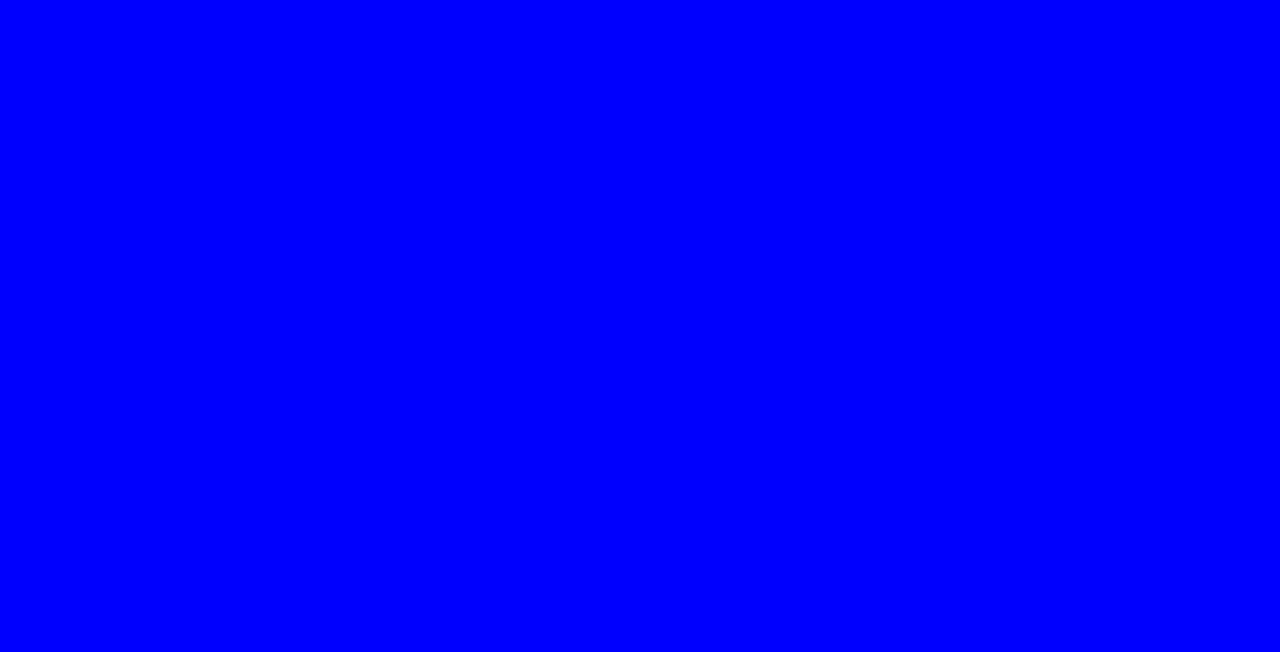
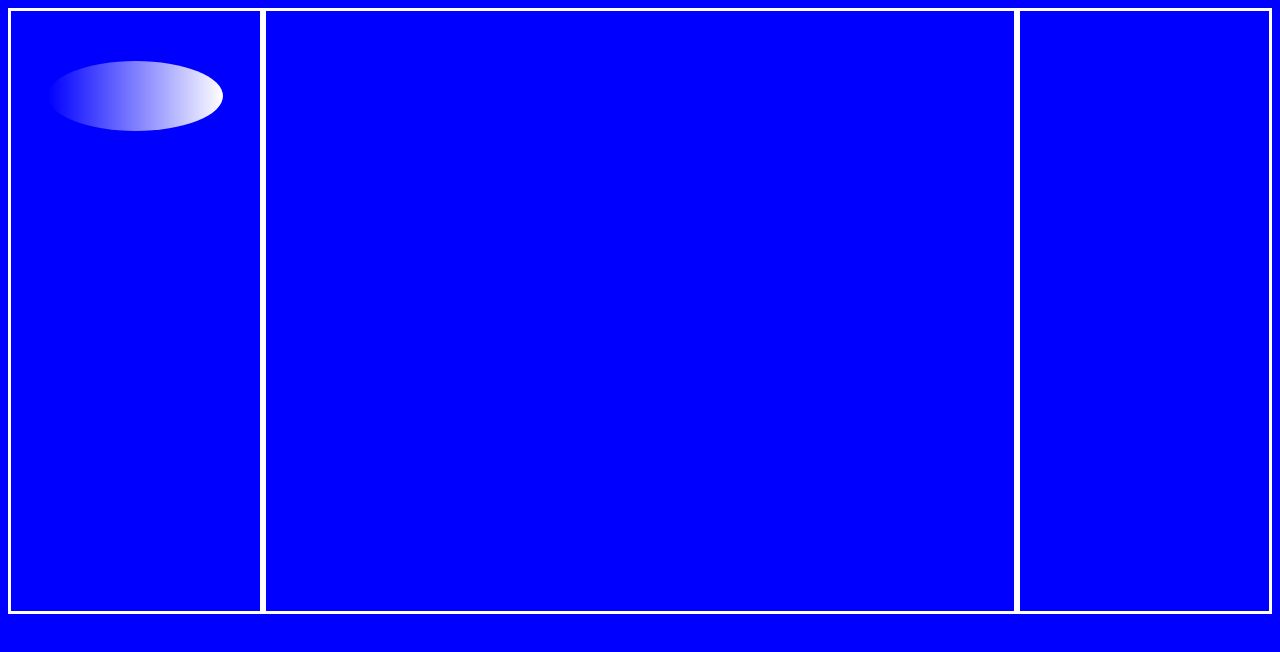
Before and after one commit to canon20paul/Portfolio-setup-and-mobile-version-skeleton, a plain HTML site: page index.html in a window 1280 px wide. Drawn offline with Linux system fonts and the light colour scheme; a web font is replaced by a local one.

Commit message:
IndexPage Pertioning/framing

```diff
--- a/index.css
+++ b/index.css
@@ -3,3 +3,56 @@ body{
 
 
 }
+body{
+    background-color: blue;
+
+
+  }
+  .flame{
+      border:  #fff solid
+  }
+
+  .container{
+    width: 100%;
+    display: flex;
+    flex-flow: column nonwrap;
+  }
+
+
+  .Lcont{
+      width:20%;
+      height:600px;
+      display: flex;
+      flex-direction: column;
+
+  }
+
+  .Rcont{
+      width:20%;
+      height:600px;
+      display: flex;
+      flex-direction: column;
+  }
+
+  .main{
+    width:60%;
+    height:600px;
+  }
+
+  .ball{
+    width:70%;
+    height: 70px;
+    align-self: center;
+    border-radius: 50%;
+    background-image: linear-gradient(to right, rgba(255,0,0,0), rgba(255,255,255,1))
+
+
+  }
+
+  .Lball{
+    margin-top: 20%;
+  }
+
+  .Rball{
+    margin-top: 300%;
+  }
--- a/index.html
+++ b/index.html
@@ -11,6 +11,21 @@
     <title>Portfolio-setup-and-mobile-version-skeleton-Paul Malongo</title>
 </head>
 <body>
+    <header><nav class="header"></nav></header>
+    <div class="container">
+        <div class="Lcont flame">
+            <div class="Lball ball"></div>
+        </div>
+
+        <div class="main flame"></div>
+
+        <div class="Rcont flame">
+            <div class="Rball  ball"></div>
+        </div>
+
+
+
+    </div>
 
 </body>
 </html>
```
